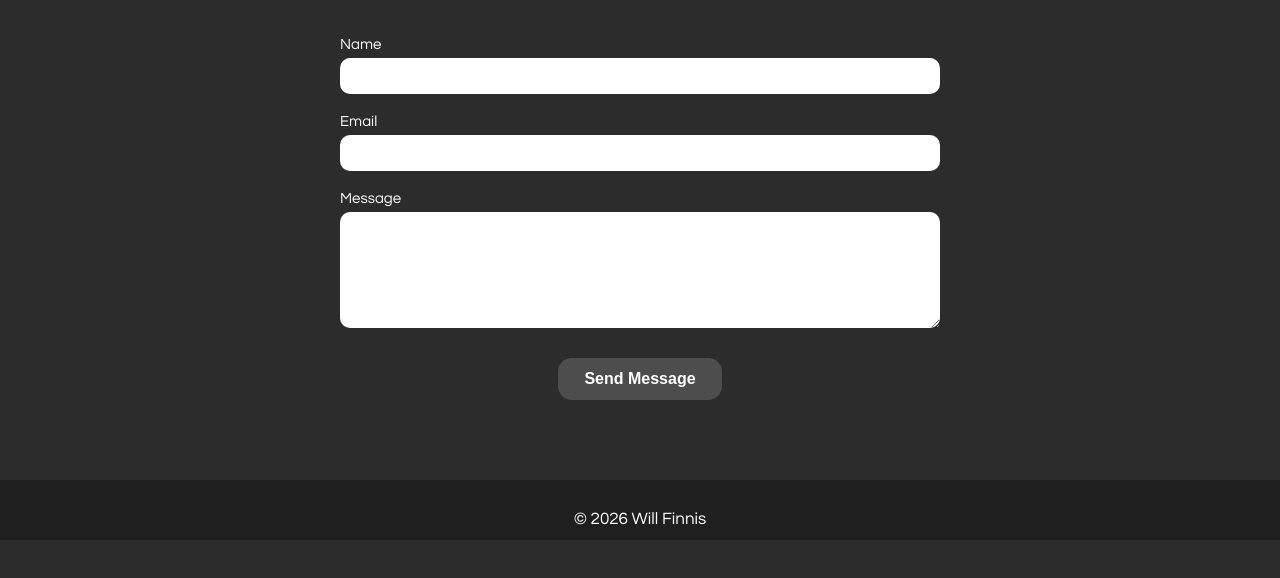
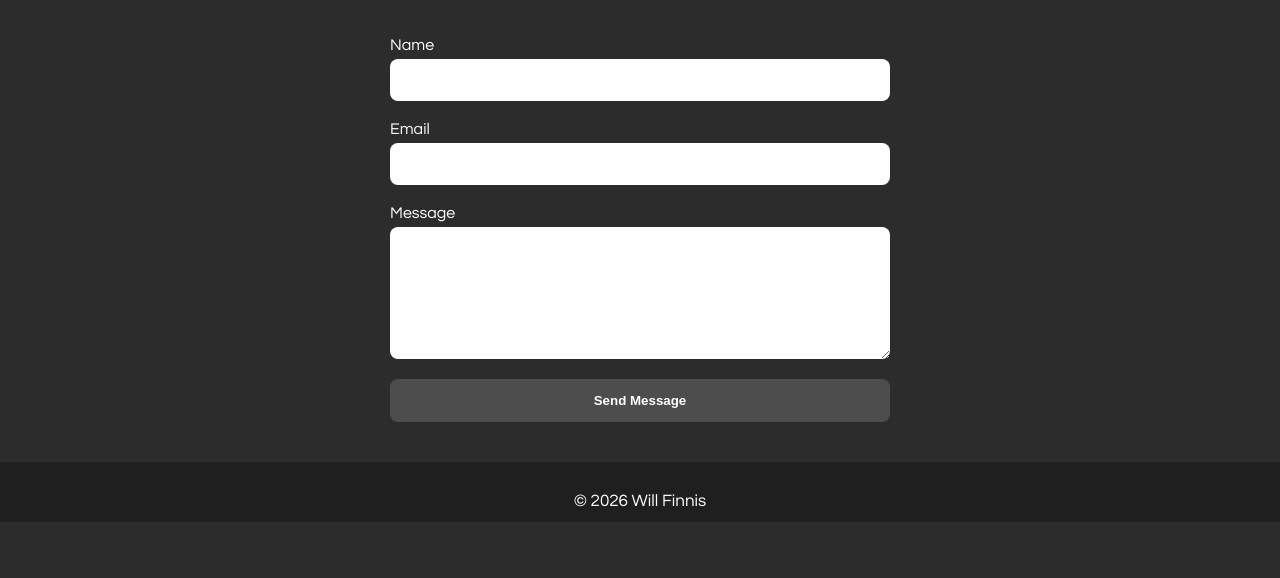
Before and after one commit to WillFinnis/willfinnis.github.io, a plain HTML site: page contact-me.html in a window 1280 px wide. Shown: the part 196-774 px from the top of the page. Drawn offline with Linux system fonts and the light colour scheme.

Commit message:
Contact me form test

```diff
--- a/contact-me.html
+++ b/contact-me.html
@@ -26,7 +26,7 @@
         </header>
 
         <h1 class="page-title">Contact Me</h1>
-        <form class="contact-form" method="POST" action="/contact">
+        <form action="https://formspree.io/f/mnjjprkv" method="POST" class="contact-form">
             <label>
                 Name
                 <input type="text" name="name" required>
@@ -41,6 +41,9 @@
                 Message
                 <textarea name="message" rows="6" required></textarea>
             </label>
+
+            <input type="hidden" name="_subject" value="New message from portfolio">
+            <input type="hidden" name="_captcha" value="false">
 
             <button type="submit">Send Message</button>
         </form>
@@ -63,7 +66,6 @@
                 const width = window.innerWidth;
 
                 if (width <= 700) {
-                    // hysteresis: shrink after 60px, expand only if back above 40px
                     if (!isCompact && scrollY > 80) {
                         header.classList.add('header--compact');
                         isCompact = true;
--- a/static/Contact-Me-Page-Style.css
+++ b/static/Contact-Me-Page-Style.css
@@ -1,44 +1,41 @@
+/* ---------- CONTACT FORM ---------- */
 .contact-form {
-    max-width: 600px;
-    margin: 0 auto 80px;
-    padding: 0 24px;
-
+    max-width: 500px;
+    margin: 40px auto;
     display: flex;
     flex-direction: column;
     gap: 20px;
+    padding: 0 16px;
 }
 
 .contact-form label {
     display: flex;
     flex-direction: column;
-    gap: 6px;
-    font-size: 15px;
+    font-size: 16px;
+    color: #ffffff;
 }
 
 .contact-form input,
 .contact-form textarea {
-    padding: 10px 12px;
-    border-radius: 10px;
+    padding: 12px;
+    margin-top: 6px;
+    border-radius: 8px;
     border: none;
     font-size: 16px;
-    font-family: inherit;
+    resize: vertical;
 }
 
 .contact-form button {
-    margin-top: 10px;
-    align-self: center;
-
-    padding: 12px 26px;
-    border-radius: 14px;
+    padding: 14px;
     border: none;
-
+    border-radius: 8px;
     background-color: #4d4d4d;
-    color: #ffffff;
-    font-size: 16px;
+    color: white;
     font-weight: bold;
     cursor: pointer;
+    transition: background-color 0.3s;
 }
 
 .contact-form button:hover {
-    background-color: #666666;
+    background-color: #333333;
 }
```
Also changed, not shown: cad.html (+0 -1 lines), electronics.html (+0 -1 lines), index.html (+0 -1 lines), manufacturing.html (+0 -1 lines), other.html (+0 -1 lines), package.json (deleted, +0 -8 lines), prototyping.html (+0 -1 lines), server.js (deleted, +0 -40 lines), 1 other file.
